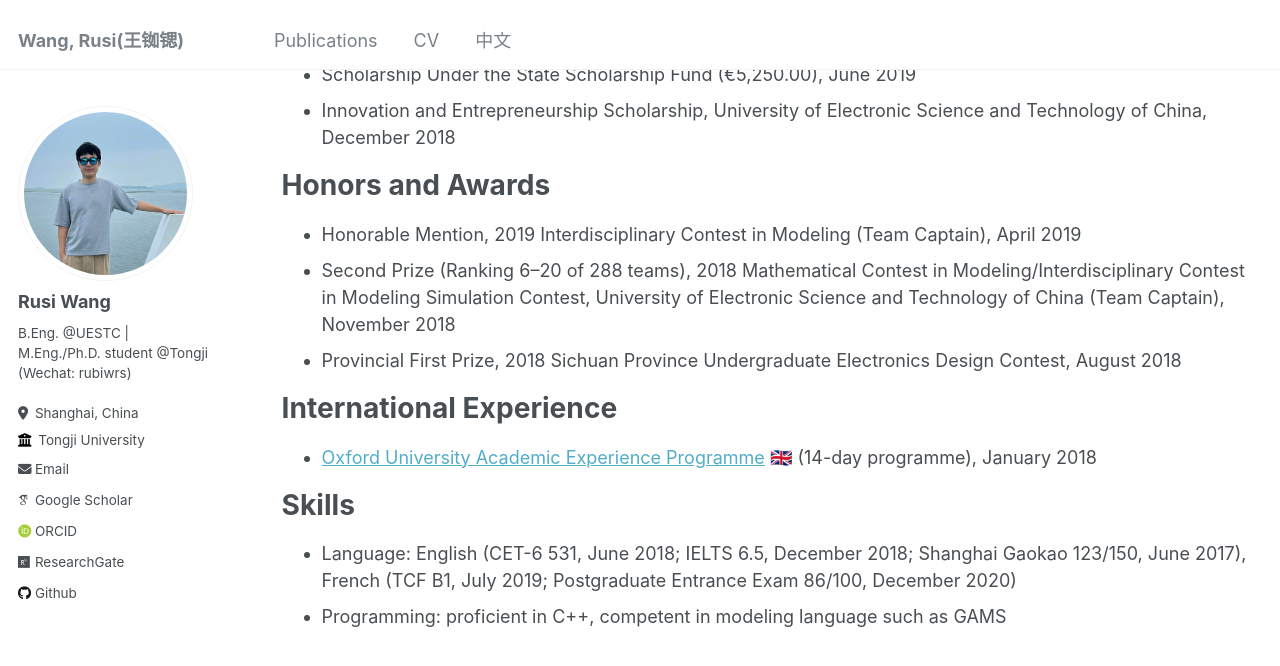
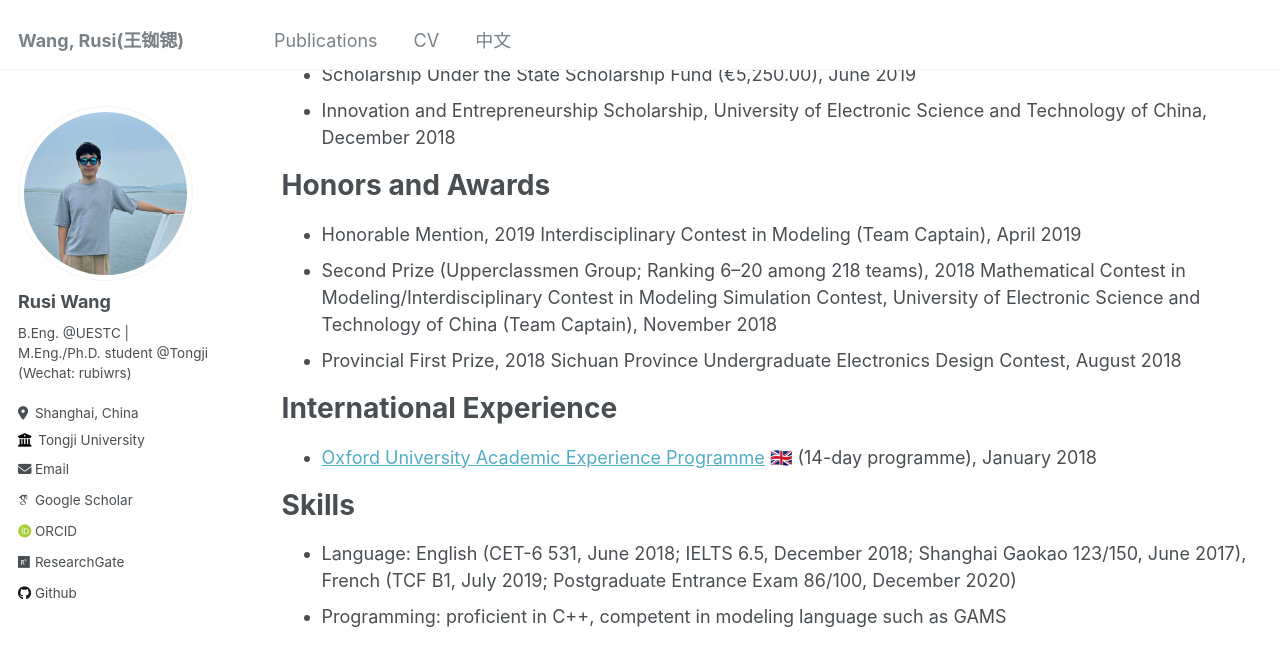
Before and after one commit to RusiWang99/RusiWang99.github.io, a Jekyll site: the page built from _pages/cv.md, in a window 1280 px wide and 900 px high, scrolled down 1279 px. Shown: the top 666 px of the window. Built offline with Jekyll 4.4.1, drawn with Linux system fonts in a browser that asks for light colours; some web fonts are replaced.

Commit message:
Update cv.md

```diff
--- a/_pages/cv.md
+++ b/_pages/cv.md
@@ -34,7 +34,7 @@ Scholarships
 Honors and Awards
 ======
 * Honorable Mention, 2019 Interdisciplinary Contest in Modeling (Team Captain), April 2019
-* Second Prize (Ranking 6–20 of 288 teams), 2018 Mathematical Contest in Modeling/Interdisciplinary Contest in Modeling Simulation Contest, University of Electronic Science and Technology of China (Team Captain), November 2018
+* Second Prize (Upperclassmen Group; Ranking 6–20 among 218 teams), 2018 Mathematical Contest in Modeling/Interdisciplinary Contest in Modeling Simulation Contest, University of Electronic Science and Technology of China (Team Captain), November 2018
 * Provincial First Prize, 2018 Sichuan Province Undergraduate Electronics Design Contest, August 2018
 
 International Experience
```
